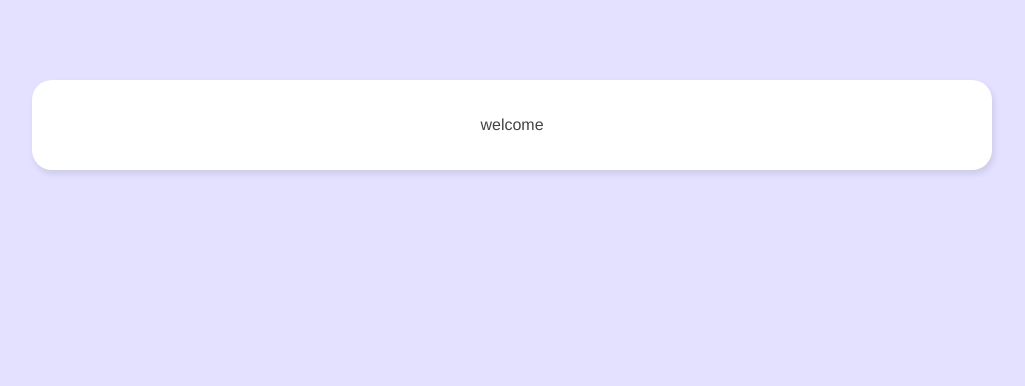
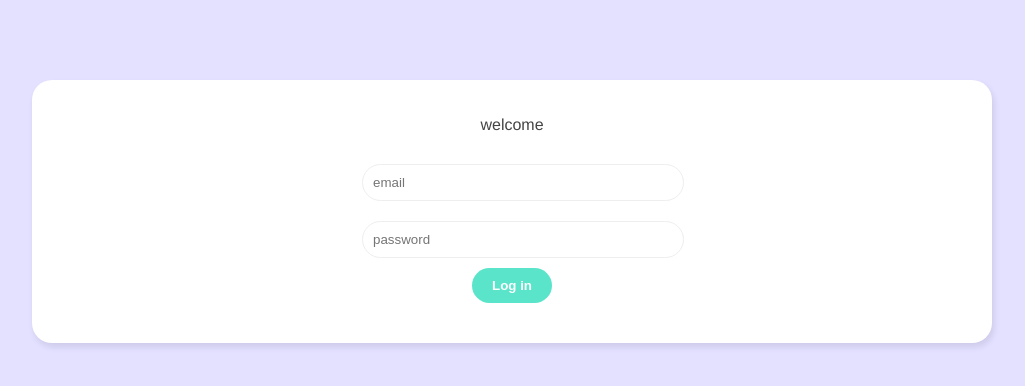
Before and after one commit to ryuya416/live-chat, a Vue app: page / in a window 1280 px wide. Shown: the top 386 px of the page, without its empty margins (128-1153 px from the left). Built offline with nearby package versions, Linux system fonts and the light colour scheme.

Commit message:
signup & login

```diff
--- /dev/null
+++ b/src/components/LoginForm.vue
@@ -0,0 +1,24 @@
+<template>
+  <form @submit.prevent="handleSubmit">
+    <input type="email" required placeholder="email" v-model="email" />
+    <input type="password" required placeholder="password" v-model="password" />
+    <button>Log in</button>
+  </form>
+</template>
+
+<script>
+import { ref } from "vue";
+export default {
+  setup() {
+    // refs
+    const email = ref("");
+    const password = ref("");
+    const handleSubmit = () => {
+      console.log(email.value, password.value);
+    };
+    return { email, password, handleSubmit };
+  },
+};
+</script>
+
+<style></style>
--- /dev/null
+++ b/src/components/SignupForm.vue
@@ -0,0 +1,31 @@
+<template>
+  <form @submit.prevent="handleSubmit">
+    <input
+      type="text"
+      required
+      placeholder="display name"
+      v-model="displayName"
+    />
+    <input type="email" required placeholder="email" v-model="email" />
+    <input type="password" required placeholder="password" v-model="password" />
+    <button>Sign up</button>
+  </form>
+</template>
+
+<script>
+import { ref } from "vue";
+export default {
+  setup() {
+    // refs
+    const displayName = ref("");
+    const email = ref("");
+    const password = ref("");
+    const handleSubmit = () => {
+      console.log(displayName.value, email.value, password.value);
+    };
+    return { displayName, email, password, handleSubmit };
+  },
+};
+</script>
+
+<style></style>
--- a/src/views/Welcome.vue
+++ b/src/views/Welcome.vue
@@ -1,11 +1,17 @@
 <template>
   <div class="welcome container">
     <p>welcome</p>
+    <!-- <SignupForm /> -->
+    <LoginForm />
   </div>
 </template>
 
 <script>
-export default {};
+import SignupForm from "../components/SignupForm.vue";
+import LoginForm from "../components/LoginForm.vue";
+export default {
+  components: { SignupForm, LoginForm },
+};
 </script>
 
 <style>
@@ -13,4 +19,22 @@
   text-align: center;
   padding: 20px 0;
 }
+/* form styles */
+.welcome form {
+  width: 300px;
+  margin: 20px auto;
+}
+.welcome label {
+  display: block;
+  margin: 20px 0 10px;
+}
+.welcome input {
+  width: 100%;
+  padding: 10px;
+  border-radius: 20px;
+  border: 1px solid #eee;
+  outline: none;
+  color: #999;
+  margin: 10px auto;
+}
 </style>
```
